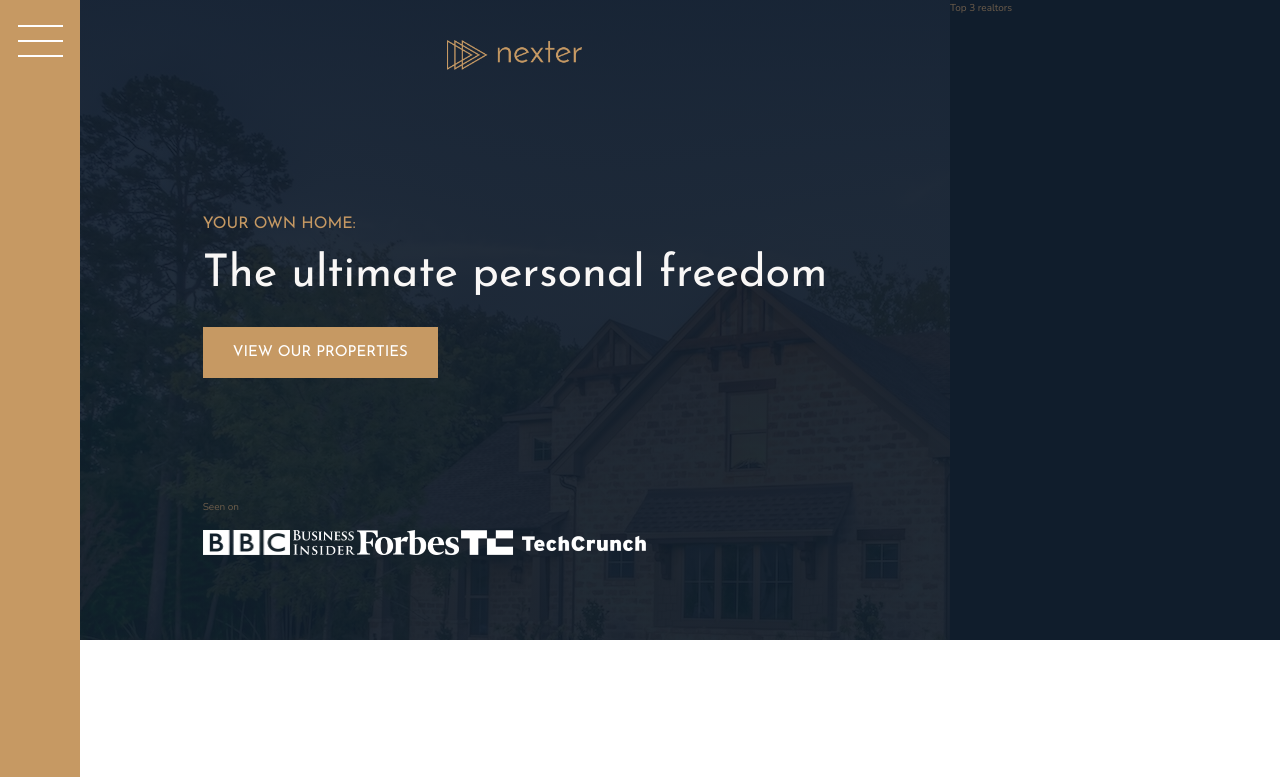
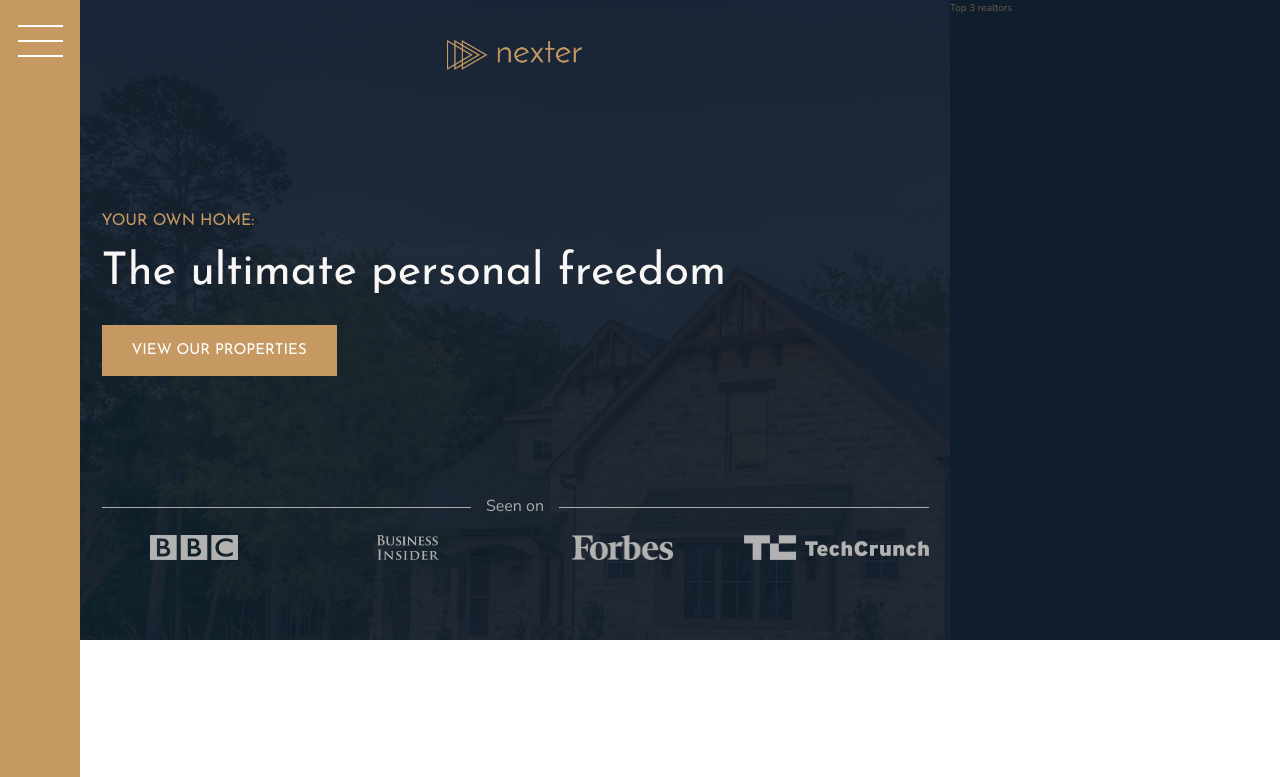
Before and after one commit to LIONSHI01/nexter-page, a website: page index.html in a window 1280 px wide. Shown: the top 777 px of the page. Drawn offline with nearby package versions, Linux system fonts and the light colour scheme.

Commit message:
added header

```diff
--- a/sass/_header.scss
+++ b/sass/_header.scss
@@ -15,9 +15,6 @@
   row-gap: 1.5rem;
   justify-content: center;
 
-&__test{
-
-}
 
   &__logo {
     height: 3rem;
@@ -25,11 +22,35 @@
   }
 
   &__seenon-text {
+    font-size: 1.6rem;
+    color: $color-grey-light-2;
+
+    display: grid;
+    // KEYNOTE: difine three columns width
+    grid-template-columns: 1fr max-content 1fr;
+    justify-content: center;
+    align-items: center;
+    column-gap: 1.5rem;
+
+    &::before,&::after{
+      content: '';
+      // width: 100%;
+      height: 1px;
+      background-color: currentColor;
+    }
   }
 
   &__seenon-logos {
+
+display: grid;
+grid-template-columns: repeat(4,1fr);
+column-gap: 3rem;
+justify-items: center;
+
+
     img {
       height: 2.5rem;
+      filter: brightness(70%);
     }
   }
 
```
Also changed, not shown: css/style.css.
